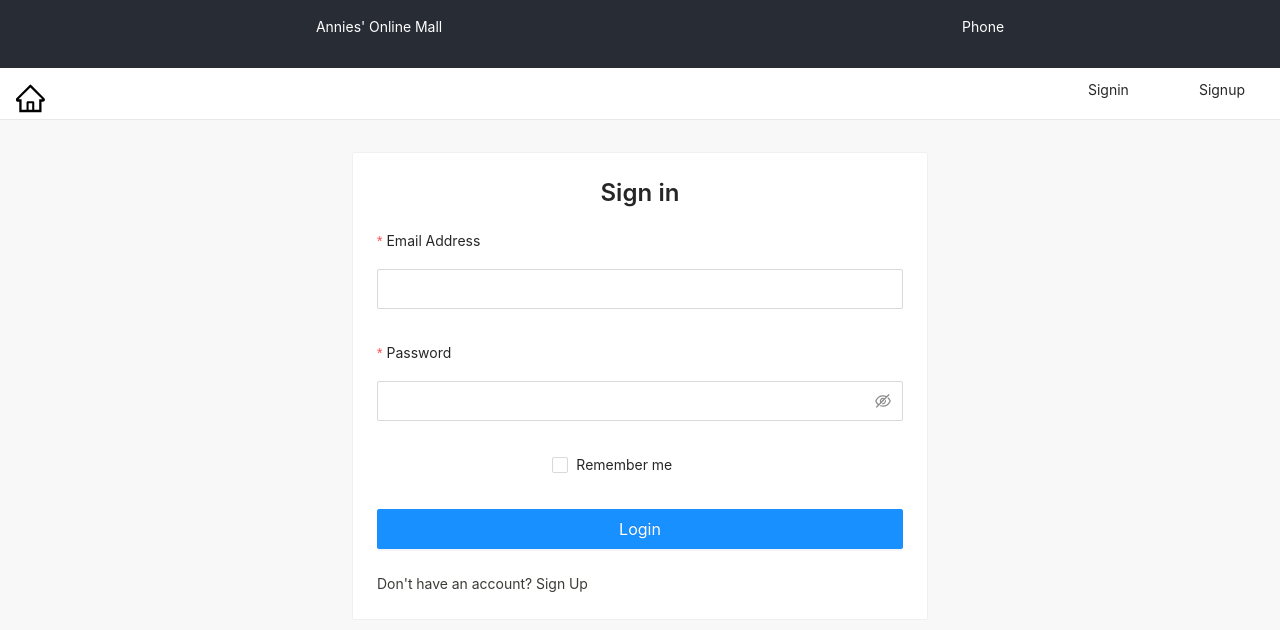
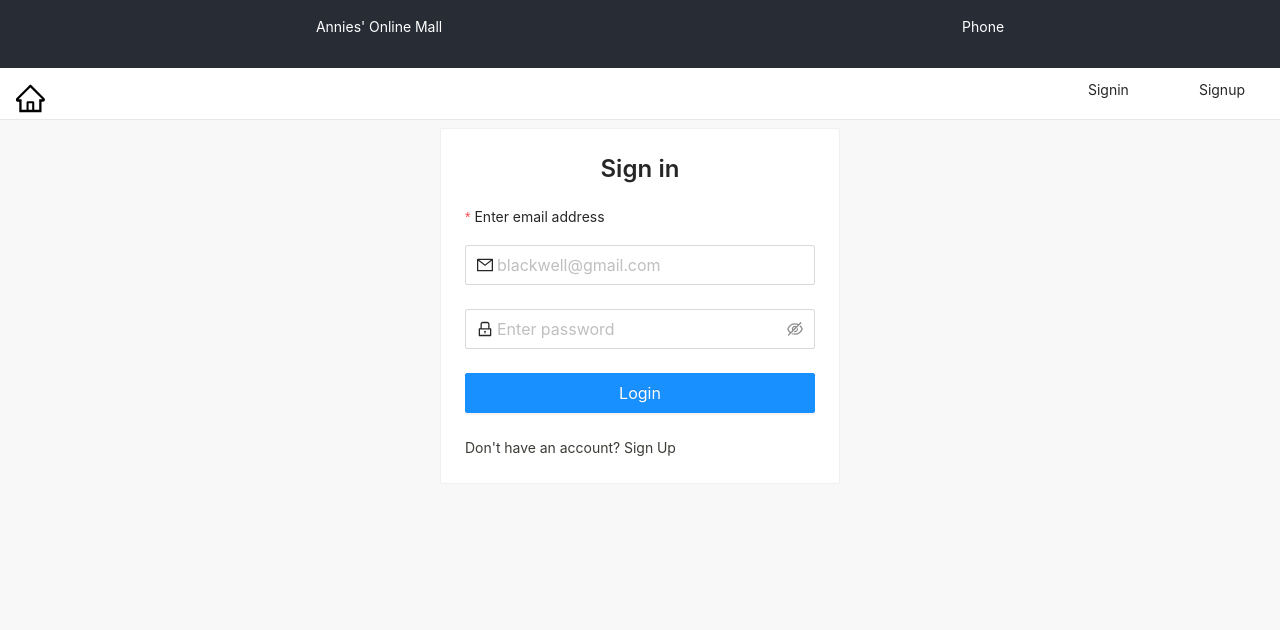
Before and after one commit to JoramWells/kitenge-recap, a React (Create React App) app: page /login in a window 1280 px wide. Shown: the top 630 px of the page. Built offline with nearby package versions, Linux system fonts and the light colour scheme.

Commit message:
Modified login page

```diff
--- a/src/components/Login/Login.js
+++ b/src/components/Login/Login.js
@@ -13,6 +13,7 @@ import {
   Col,
   Spin,
 } from "antd";
+import { LockOutlined, MailOutlined } from "@ant-design/icons";
 
 const { Title } = Typography;
 
@@ -43,13 +44,13 @@ export default function SignIn(props) {
   }, [userInfo]);
 
   return (
-    <Row justify="space-around" align="middle">
-      <Col span={12}>
-        <Card style={{ margin: "2rem" }}>
+    <Row justify="space-around" align="middle" style={{marginTop:"0.5rem"}}>
+
+        <Card style={{ width: "25rem" }}>
           <Title level={3} style={{ textAlign: "center" }}>
             Sign in
           </Title>
-          <Form size="large" layout="vertical" name="basic" noValidate>
+          <Form size="large" layout="vertical" noValidate>
             {loading && (
               <Row justify="space-around" align="middle">
                 <Spin />
@@ -57,28 +58,23 @@ export default function SignIn(props) {
             )}
             {error && <div>{error}</div>}
             <Form.Item
+              label="Enter email address"
               required
               id="email"
-              label="Email Address"
               name="email"
-              rules={[{ required: true, message: "Enter email" }]}
               onChange={(e) => setEmail(e.target.value)}
             >
-              <Input />
+              <Input prefix={<MailOutlined/>} placeholder="blackwell@gmail.com" />
             </Form.Item>
             <Form.Item
               name="password"
-              label="Password"
               type="password"
               id="password"
-              rules={[{ required: true, message: "Enter password" }]}
               onChange={(e) => setPassword(e.target.value)}
             >
-              <Input.Password />
+              <Input.Password prefix={<LockOutlined/>} placeholder="Enter password" />
             </Form.Item>
-            <Form.Item {...tailLayout} name="remember" valuePropName="checked">
-              <Checkbox>Remember me</Checkbox>
-            </Form.Item>
+
 
             <Form.Item>
               <Button
@@ -108,7 +104,6 @@ export default function SignIn(props) {
             </Row>
           </Form>
         </Card>
-      </Col>
     </Row>
   );
 }
```
Also changed, not shown: 1 other file (tests, documents, lock files or other folders).
